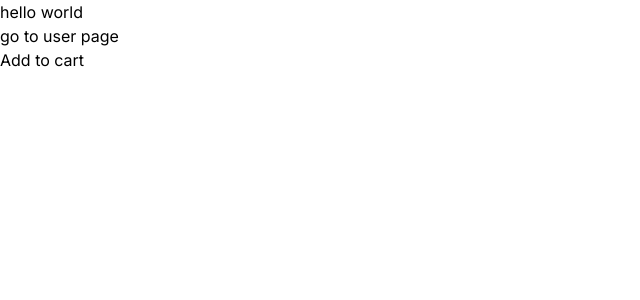
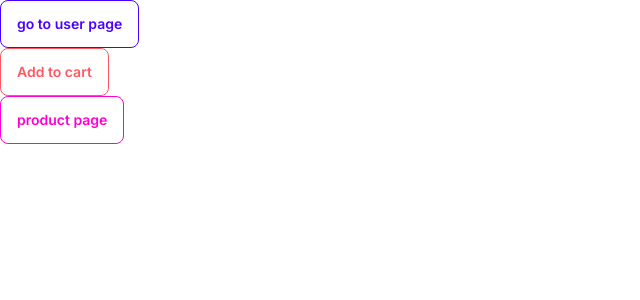
Before and after one commit to mdadnan2023/next-app, a Next.js app: page / in a window 1280 px wide. Shown: the top 300 px of the page, without its empty margins (0-640 px from the left). Built offline with nearby package versions, Linux system fonts and the light colour scheme.

Commit message:
routing and api integration

```diff
--- a/app/components/AddToCart.tsx
+++ b/app/components/AddToCart.tsx
@@ -1,10 +1,18 @@
 'use client';
 import React from 'react'
+import Link from 'next/link';
 
 const AddToCart = () => {
-  return (
-    <div><button onClick={() => console.log('clicked')}>Add to cart</button></div>
-  )
+
+function handleClick() {
+alert("new");
 }
-
+return (
+<>
+  <button onClick={()=>handleClick()} className="btn btn-outline btn-error">
+    Add to cart
+  </button>
+</>
+)
+}
 export default AddToCart
--- a/app/page.tsx
+++ b/app/page.tsx
@@ -2,12 +2,14 @@ import Image from 'next/image'
 import Link from 'next/link'
 import ProductCard from './components/ProductCard'
 
+
+
 export default function Home() {
   return (
     <main>
-      <h1>hello world</h1>
-      <Link href="/users">go to user page</Link>
+      <Link className='btn btn-outline btn-primary' href="/users">go to user page</Link>
       <ProductCard/>
-      </main>
+      <Link className='btn btn-outline btn-secondary' href="/users/product">product page</Link>
+    </main>
   )
 }
--- a/app/users/page.tsx
+++ b/app/users/page.tsx
@@ -14,13 +14,12 @@ interface User {
 const UsersPage = async () => {
 const res = await fetch('https://jsonplaceholder.typicode.com/users');
 const users: User[] = await res.json();
+
 return (
 <>
   <h1>User</h1>
   <h3>current Time : {new Date().toLocaleTimeString()}</h3>
-    {/* <ol>
-      {users.map(user => <li className='text-green-600' key={user.id}>{user.name}</li>)}
-    </ol> */}
+
   <div className="overflow-x-auto">
     <table className="table table-zebra">
       <thead>
--- /dev/null
+++ b/app/users/producdetail/page.tsx
@@ -0,0 +1,9 @@
+import React from 'react'
+
+const ProductDetail = () => {
+  return (
+    <div>ProductDetail</div>
+  )
+}
+
+export default ProductDetail
--- /dev/null
+++ b/app/users/product/page.tsx
@@ -0,0 +1,28 @@
+import React from 'react'
+import Link from 'next/link';
+
+const ProductPage = async () => {
+const res= await fetch("https://jsonplaceholder.typicode.com/posts");
+const posts = await res.json();
+return (
+<>
+  <h1>product page</h1>
+  <div className="new grid grid-cols-4 gap-4">
+    {posts.map(post=>
+    <div className="card w-96 bg-base-100 shadow-xl" key={post.id}>
+      <div className="card-body">
+        <h2 className="card-title">{post.title}</h2>
+        <p>{post.body}</p>
+        <div className="card-actions justify-end">
+          <Link href="" className="btn btn-primary">{post.userId}</Link>
+        </div>
+      </div>
+
+    </div>
+    )}
+  </div>
+</>
+)
+}
+
+export default ProductPage
```
Lines whose indentation alone changed are shown as unchanged.
